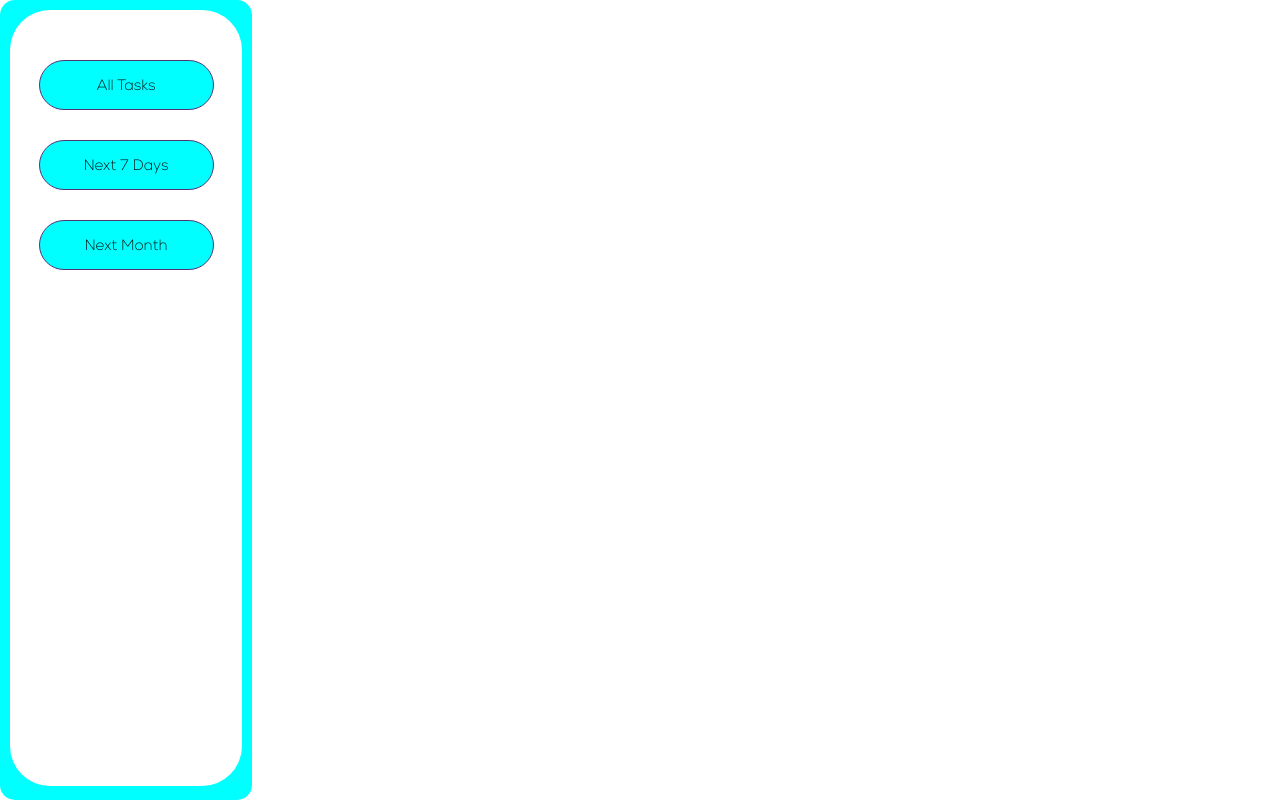
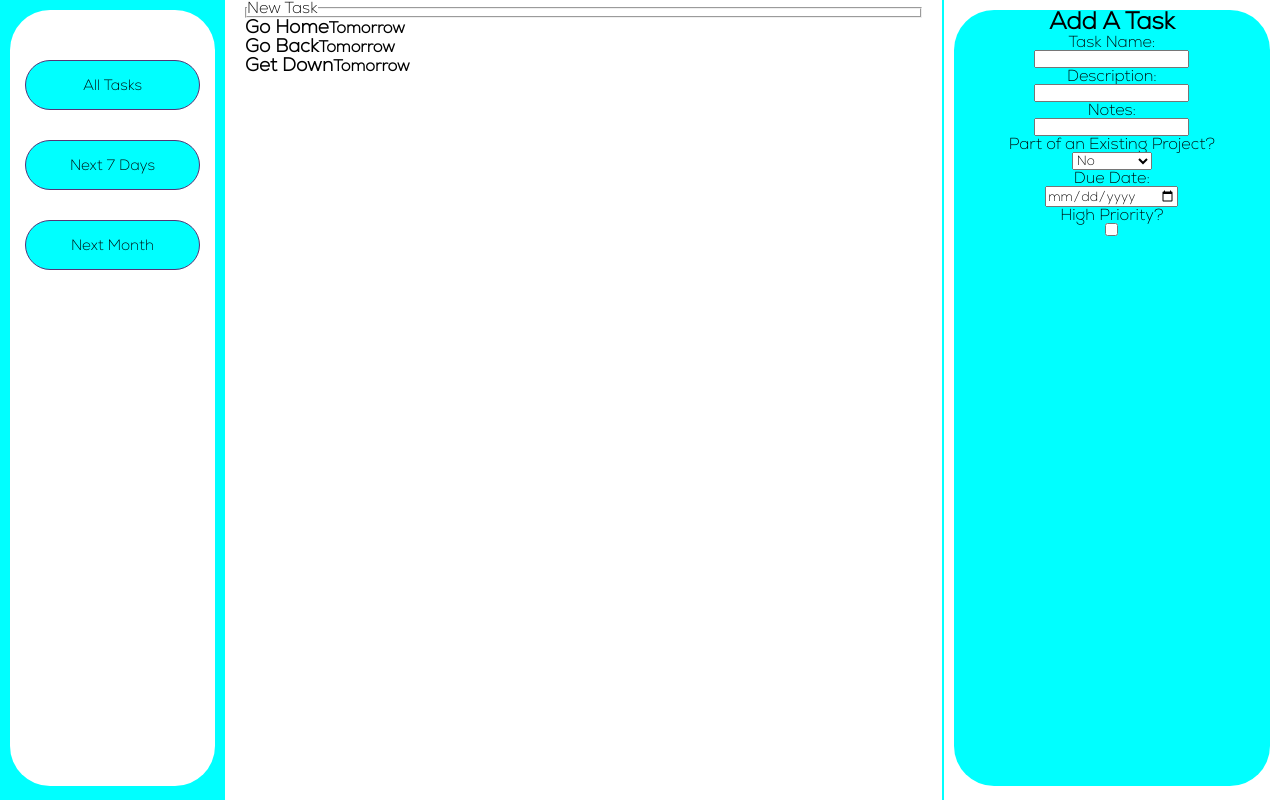
Before and after one commit to housemouse62/To_Do_List, a website built with webpack: page src/template.html in a window 1280 px wide. Built offline with nearby package versions, Linux system fonts and the light colour scheme.

Commit message:
'Add a task' js is looking good. Function next.

```diff
--- /dev/null
+++ b/src/createTask.css
@@ -0,0 +1,24 @@
+@font-face {
+    font-family: 'nexaextra_light';
+    src: url('./fonts/nexa-extralight-webfont.woff2') format('woff2'),
+         url('./fonts/nexa-extralight-webfont.woff') format('woff');
+    font-weight: normal;
+    font-style: normal;
+}
+
+* {
+    margin: 0;
+    padding: 0;
+    box-sizing: border-box;
+    font-family: 'nexaextra_light';
+}
+
+.addTaskDisplayDiv {
+    display: flex;
+    flex-direction: column;
+    align-items: center;
+    height: 97vh;
+    background-color: #00FFFF;
+    border-radius: 40px;
+    margin: 10px;
+}
--- /dev/null
+++ b/src/createTask.js
@@ -0,0 +1,123 @@
+import './createTask.css';
+
+const addTaskDisplay = function(mainContainer) {
+mainContainer.innerHTML = '';
+
+// create div area
+const addTaskDisplayDiv = document.createElement('div');
+addTaskDisplayDiv.className = 'addTaskDisplayDiv';
+mainContainer.append(addTaskDisplayDiv);
+
+// div title
+const areaTitle = document.createElement('h2');
+areaTitle.className = 'areaTitle';
+areaTitle.textContent = 'Add A Task';
+
+// task name input
+const taskNameLabel = document.createElement('label');
+taskNameLabel.setAttribute('for', 'taskName');
+taskNameLabel.innerHTML = 'Task Name:';
+
+const taskNameInput = document.createElement('input');
+taskNameInput.setAttribute('id', 'taskName');
+taskNameInput.setAttribute('type', 'text');
+taskNameInput.setAttribute('name', 'taskName');
+
+// description input
+const descriptionLabel = document.createElement('label');
+descriptionLabel.setAttribute('for', 'description');
+descriptionLabel.innerHTML = 'Description:';
+
+const descriptionInput = document.createElement('input');
+descriptionInput.setAttribute('id', 'description');
+descriptionInput.setAttribute('type', 'text');
+descriptionInput.setAttribute('name', 'description');
+
+// notes
+const notesLabel = document.createElement('label');
+notesLabel.setAttribute('for', 'notes');
+notesLabel.innerHTML = 'Notes:';
+
+const notesInput = document.createElement('input');
+notesInput.setAttribute('id', 'notes');
+notesInput.setAttribute('type', 'text');
+notesInput.setAttribute('name', 'notes');
+
+// existing project selection
+const projectLabel = document.createElement('label');
+projectLabel.setAttribute('for', 'project');
+projectLabel.innerHTML = 'Part of an Existing Project?';
+
+const projectSelect = document.createElement('select');
+projectSelect.setAttribute('id', 'project');
+projectSelect.setAttribute('name', 'project');
+
+const newProjectsArray = [
+    {
+    id : -1,
+    projectName : 'No'
+    },
+    {
+    id : 0,
+    projectName : 'Project 1'
+    },
+    {
+    id : 1,
+    projectName : 'Project 2'
+    },
+    {
+    id : 2,
+    projectName : 'Project 3'
+    },
+    ];
+ function addProjectOptions(projectsArray) {
+    let length = Object.keys(projectsArray).length;
+   for (let i = 0; i < length; i++) {
+    console.log(projectsArray[1])
+        const option = document.createElement('option');
+        option.value = projectsArray[i].id;
+        option.textContent = projectsArray[i].projectName;
+        projectSelect.appendChild(option);
+   }
+ }
+ addProjectOptions(newProjectsArray);
+
+// due date
+const dueDateLabel = document.createElement('label');
+dueDateLabel.setAttribute('for', 'dueDate');
+dueDateLabel.innerHTML = 'Due Date:';
+
+const dueDateSelector = document.createElement('input');
+dueDateSelector.setAttribute('id', 'dueDate');
+dueDateSelector.setAttribute('type', 'date');
+dueDateSelector.setAttribute('name', 'dueDate');
+
+// high priority
+const highPriorityLabel = document.createElement('label');
+highPriorityLabel.setAttribute('for', 'highPriority');
+highPriorityLabel.innerHTML = 'High Priority?';
+
+const highPriorityBox = document.createElement('input');
+highPriorityBox.setAttribute('id', 'highPriority');
+highPriorityBox.setAttribute('type', 'checkbox');
+highPriorityBox.setAttribute('name', 'highPriority');
+
+addTaskDisplayDiv.append(
+    areaTitle,
+    taskNameLabel,
+    taskNameInput,
+    descriptionLabel,
+    descriptionInput,
+    notesLabel,
+    notesInput,
+    projectLabel,
+    projectSelect,
+    dueDateLabel,
+    dueDateSelector,
+    highPriorityLabel,
+    highPriorityBox,
+)
+
+};
+
+export { addTaskDisplay };
--- a/src/index.css
+++ b/src/index.css
@@ -19,7 +19,6 @@ body {
 
 .sideNav {
     grid-area: sideNav;
-    border-radius: 15px;
     background-color:  #00FFFF;
 }
 
@@ -27,11 +26,17 @@ body {
     grid-area: mainPanel;
 }
 
+.sideBar {
+    grid-area: sideBar;
+    background-color:  white;
+    border-left: #00FFFF solid 2px;
+}
+
 @media (width >= 700px) {
     #content {
-        grid-template-columns: 1fr 4fr;
+        grid-template-columns: 1fr 4fr 2fr;
         grid-template-areas:
-        "sideNav mainPanel"
+        "sideNav mainPanel sideBar"
     }
 
 }
--- a/src/index.js
+++ b/src/index.js
@@ -2,6 +2,7 @@ import "./index.css";
 import { listMaker } from "./home.js";
 import { greeting } from './lists.js';
 import { sideNavDiv } from "./sidenav.js";
+import { addTaskDisplay } from "./createTask.js";
 
 
 // Navigation sidebar & main window
@@ -11,12 +12,17 @@ const sideNav = document.createElement('div');
 sideNav.className = 'sideNav';
 const mainPanel = document.createElement('div');
 mainPanel.className = 'mainPanel';
+const sideBar = document.createElement('div');
+sideBar.className = 'sideBar';
 content.append(
     sideNav,
     mainPanel,
+    sideBar,
 );
 
-sideNavDiv();
+sideNavDiv(sideNav);
+addTaskDisplay(sideBar);
+listMaker(mainPanel)
 
 
 
--- a/src/sidenav.js
+++ b/src/sidenav.js
@@ -2,11 +2,10 @@ import { listMaker } from "./home";
 import './sidenav.css';
 
 // Navigation Sidebar
-const sideNavDiv = function() {
-const sideNav = document.querySelector('.sideNav');
+const sideNavDiv = function(container) {
 const buttonContainer = document.createElement('div');
 buttonContainer.className = 'buttonContainer';
-sideNav.append(buttonContainer);
+container.append(buttonContainer);
 
 const allTasks = document.createElement('button');
 allTasks.classList.add('seeTasks', 'allTasks');
```
